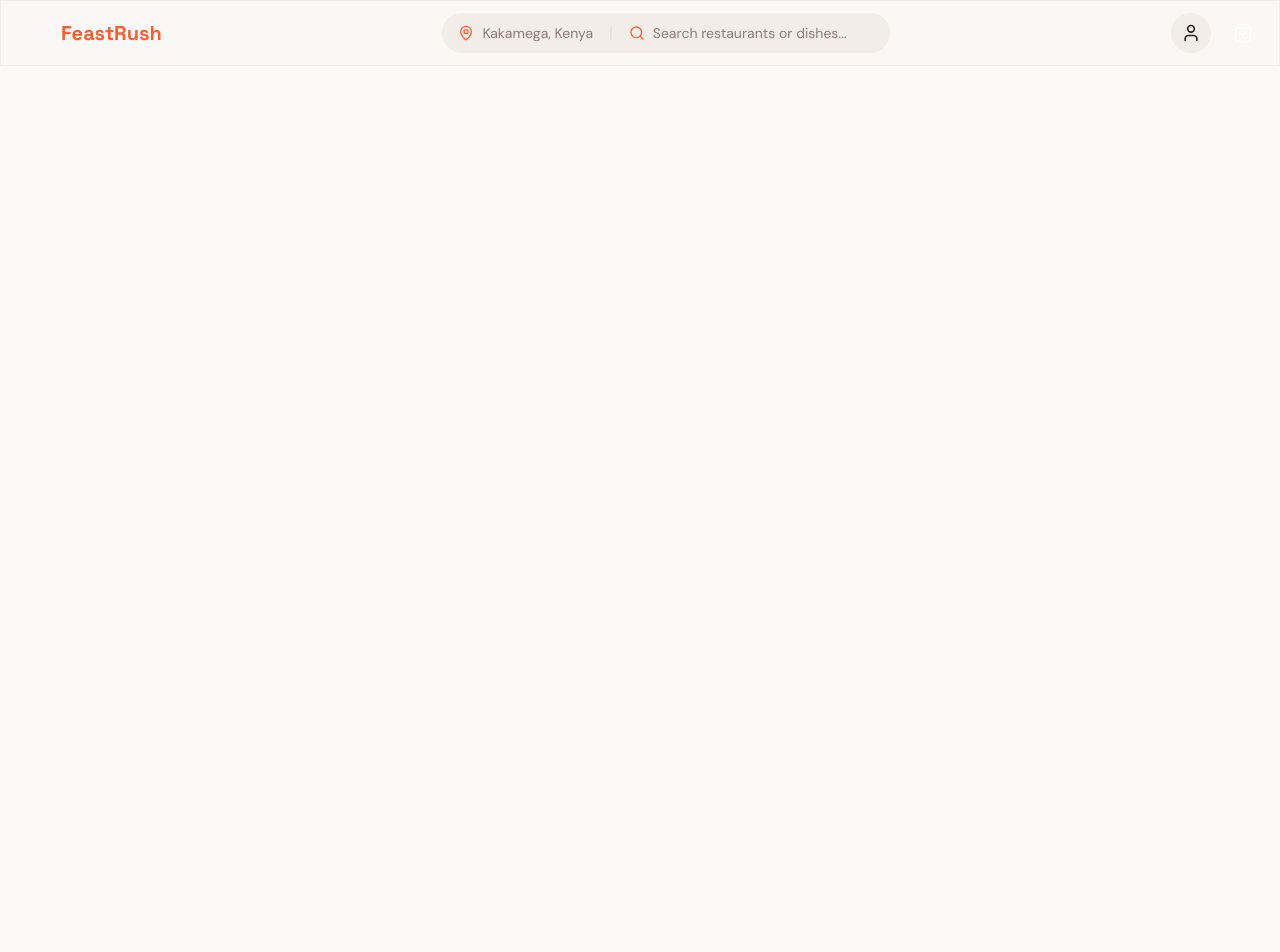
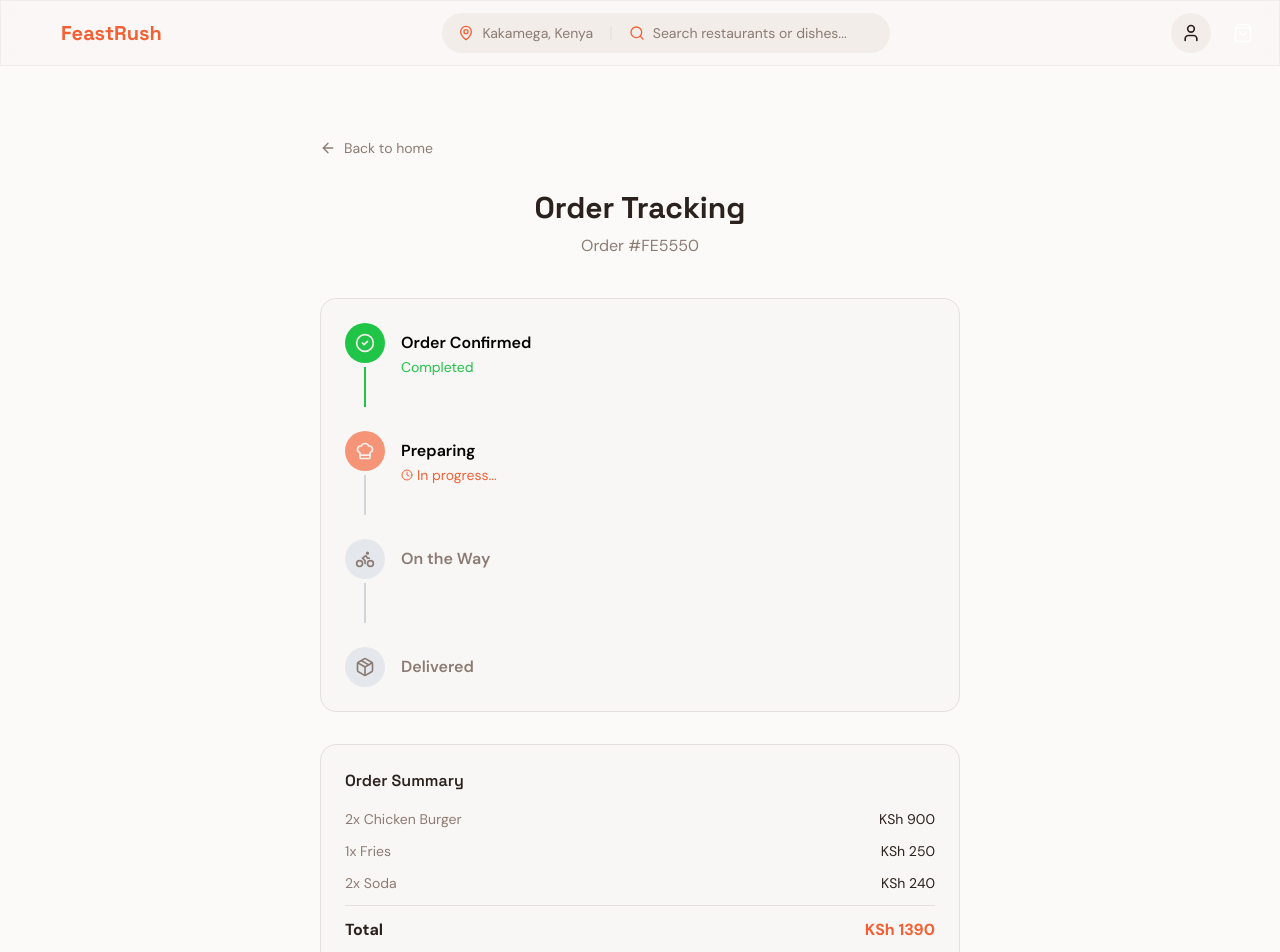
Before and after one commit to mercy-korir600/FeastRush, a Next.js app: page /users in a window 1280 px wide. Shown: the top 952 px of the page. Before the commit the page ends 800 px from the top, so only its background shows below. Built offline with nearby package versions, Linux system fonts and the light colour scheme.

Commit message:
featr: separate types, data, and hooks for order tracking

```diff
--- a/app/globals.css
+++ b/app/globals.css
@@ -10,7 +10,8 @@
   --color-border: hsl(30 15% 88%);
   --color-input: hsl(30 15% 88%);
   --color-ring: hsl(14 90% 58%);
-
+  --color-green: hsl(134 72% 45%);
+  --color-gray: hsl(210 16% 91%);
 
   --color-primary: hsl(14 90% 58%);
   --color-primary-foreground: #ffffff;
--- /dev/null
+++ b/app/users/(features)/trackorder/components/OrderHeader.tsx
@@ -0,0 +1,27 @@
+"use client";
+
+import Link from "next/link";
+import { ArrowLeft } from "lucide-react";
+
+export default function OrderHeader() {
+  return (
+    <>
+      {/* Back Link */}
+      <Link
+        href="/"
+        className="flex items-center gap-2 text-muted-foreground hover:text-foreground transition-colors mb-8"
+      >
+        <ArrowLeft className="w-4 h-4" />
+        <span className="text-sm">Back to home</span>
+      </Link>
+
+      {/* Title */}
+      <div className="text-center mb-10">
+        <h1 className="text-3xl font-bold">Order Tracking</h1>
+        <p className="text-muted-foreground mt-2">
+          Order #FE{Math.floor(Math.random() * 9000 + 1000)}
+        </p>
+      </div>
+    </>
+  );
+}
--- /dev/null
+++ b/app/users/(features)/trackorder/components/OrderSummary.tsx
@@ -0,0 +1,27 @@
+"use client";
+
+import { OrderSummaryProps } from "@users/(features)/trackorder/types/orderTrackingTypes"
+
+export default function OrderSummary({ items, total }: OrderSummaryProps) {
+  return (
+    <div className="bg-card rounded-2xl border border-border p-6">
+      <h3 className="font-semibold mb-4">Order Summary</h3>
+
+      <div className="space-y-3">
+        {items.map((item) => (
+          <div key={item.id} className="flex justify-between text-sm">
+            <span className="text-muted-foreground">
+              {item.quantity}x {item.name}
+            </span>
+            <span>KSh {item.price * item.quantity}</span>
+          </div>
+        ))}
+
+        <div className="border-t pt-3 flex justify-between font-bold">
+          <span>Total</span>
+          <span className="text-primary">KSh {total}</span>
+        </div>
+      </div>
+    </div>
+  );
+}
--- /dev/null
+++ b/app/users/(features)/trackorder/components/OrderTrackingPage.tsx
@@ -0,0 +1,22 @@
+"use client";
+
+import OrderHeader from "./OrderHeader";
+import TrackingSteps from "./TrackingSteps";
+import OrderSummary from "./OrderSummary";
+import { steps, orderItems, calculateTotal } from "@users/(features)/trackorder/data/orderTrackingData";
+import { useOrderTracking } from   "@users/(features)/trackorder/hooks/useOrderTracking";
+
+export default function OrderTrackingPage() {
+  const { currentStep } = useOrderTracking(steps);
+  const total = calculateTotal(orderItems);
+
+  return (
+    <div className="min-h-screen">
+      <div className="container mx-auto px-4 py-8 max-w-2xl">
+        <OrderHeader />
+        <TrackingSteps steps={steps} currentStep={currentStep} />
+        <OrderSummary items={orderItems} total={total} />
+      </div>
+    </div>
+  );
+}
--- /dev/null
+++ b/app/users/(features)/trackorder/components/TrackingStepItem.tsx
@@ -0,0 +1,61 @@
+"use client";
+
+import { Clock } from "lucide-react";
+import { TrackingStepItemProps } from "@users/(features)/trackorder/types/orderTrackingTypes";
+
+export default function TrackingStepItem({
+  step,
+  index,
+  currentStep,
+  isLast,
+}: TrackingStepItemProps) {
+  const isCompleted = index < currentStep;
+  const isActive = index === currentStep;
+  const Icon = step.icon;
+
+  return (
+    <div className="flex items-start gap-4">
+      <div className="flex flex-col items-center">
+        <div
+          className={`w-10 h-10 rounded-full flex items-center justify-center transition-all duration-500 ${
+            isCompleted
+              ? "bg-green text-secondary"
+              : isActive
+              ? "bg-primary text-secondary animate-pulse"
+              : "bg-gray text-muted-foreground"
+          }`}
+        >
+          <Icon className="w-5 h-5" />
+        </div>
+
+        {!isLast && (
+          <div
+            className={`w-0.5 h-10 mt-1 ${
+              isCompleted ? "bg-green" : "bg-gray-300"
+            }`}
+          />
+        )}
+      </div>
+
+      <div className="pt-2">
+        <p
+          className={`font-semibold ${
+            isCompleted || isActive ? "text-black" : "text-muted-foreground"
+          }`}
+        >
+          {step.label}
+        </p>
+
+        {isActive && (
+          <p className="text-sm text-primary mt-0.5 flex items-center gap-1">
+            <Clock className="w-3 h-3" /> In progress...
+          </p>
+        )}
+
+        {isCompleted && (
+          <p className="text-sm text-green mt-0.5">Completed</p>
+        )}
+      </div>
+    </div>
+  );
+}
--- /dev/null
+++ b/app/users/(features)/trackorder/components/TrackingSteps.tsx
@@ -0,0 +1,32 @@
+"use client";
+
+import TrackingStepItem from "./TrackingStepItem";
+
+interface Step {
+  label: string;
+  icon: any;
+  duration: number;
+}
+
+interface Props {
+  steps: Step[];
+  currentStep: number;
+}
+
+export default function TrackingSteps({ steps, currentStep }: Props) {
+  return (
+    <div className="bg-card rounded-2xl border border-border p-6 mb-8">
+      <div className="flex flex-col gap-6">
+        {steps.map((step, i) => (
+          <TrackingStepItem
+            key={step.label}
+            step={step}
+            index={i}
+            currentStep={currentStep}
+            isLast={i === steps.length - 1}
+          />
+        ))}
+      </div>
+    </div>
+  );
+}
--- /dev/null
+++ b/app/users/(features)/trackorder/data/orderTrackingData.ts
@@ -0,0 +1,19 @@
+
+import { Step, Item } from  "@users/(features)/trackorder/types/orderTrackingTypes";
+import { CheckCircle2, ChefHat, Bike, Package } from "lucide-react";
+
+export const steps: Step[] = [
+  { label: "Order Confirmed", icon: CheckCircle2, duration: 3000 },
+  { label: "Preparing", icon: ChefHat, duration: 5000 },
+  { label: "On the Way", icon: Bike, duration: 7000 },
+  { label: "Delivered", icon: Package, duration: 0 },
+];
+
+export const orderItems: Item[] = [
+  { id: 1, name: "Chicken Burger", price: 450, quantity: 2 },
+  { id: 2, name: "Fries", price: 250, quantity: 1 },
+  { id: 3, name: "Soda", price: 120, quantity: 2 },
+];
+
+export const calculateTotal = (items: Item[]) =>
+  items.reduce((acc, item) => acc + item.price * item.quantity, 0);
--- /dev/null
+++ b/app/users/(features)/trackorder/data/sumarrydata.ts
@@ -0,0 +1,10 @@
+import {Item} from "@users/(features)/trackorder/types/orderTrackingTypes"
+
+export const sampleItems: Item[] = [
+  { id: 1, name: "Burger", price: 250, quantity: 2 },
+  { id: 2, name: "Fries", price: 100, quantity: 1 },
+  { id: 3, name: "Soda", price: 50, quantity: 3 },
+];
+
+export const calculateTotal = (items: Item[]) =>
+  items.reduce((sum, item) => sum + item.price * item.quantity, 0);
--- /dev/null
+++ b/app/users/(features)/trackorder/hooks/useOrder.ts
@@ -0,0 +1,17 @@
+
+import { useState } from "react";
+import {Item} from "@users/(features)/trackorder/types/orderTrackingTypes"
+import { calculateTotal, sampleItems } from "@users/(features)/trackorder/data/sumarrydata"
+
+export function useOrder() {
+  const [items, setItems] = useState<Item[]>(sampleItems);
+  const [total, setTotal] = useState<number>(calculateTotal(items));
+
+  const addItem = (newItem: Item) => {
+    const updatedItems = [...items, newItem];
+    setItems(updatedItems);
+    setTotal(calculateTotal(updatedItems));
+  };
+
+  return { items, total, addItem };
+}
--- /dev/null
+++ b/app/users/(features)/trackorder/hooks/useOrderTracking.ts
@@ -0,0 +1,18 @@
+
+import { useEffect, useState } from "react";
+import { Step } from  "@users/(features)/trackorder/types/orderTrackingTypes";
+export function useOrderTracking(steps: Step[]) {
+  const [currentStep, setCurrentStep] = useState(0);
+
+  useEffect(() => {
+    if (currentStep >= steps.length - 1) return;
+
+    const timer = setTimeout(() => {
+      setCurrentStep((prev) => prev + 1);
+    }, steps[currentStep].duration);
+
+    return () => clearTimeout(timer);
+  }, [currentStep, steps]);
+
+  return { currentStep };
+}
--- /dev/null
+++ b/app/users/(features)/trackorder/types/orderTrackingTypes.ts
@@ -0,0 +1,33 @@
+import { ComponentType, SVGProps } from "react";
+
+export interface Step {
+  label: string;
+  icon: ComponentType<SVGProps<SVGSVGElement>>;
+  duration: number;
+}
+
+export interface Item {
+  id: number;
+  name: string;
+  price: number;
+  quantity: number;
+}
+
+export interface TrackingStepItemProps {
+  step: Step;
+  index: number;
+  currentStep: number;
+  isLast: boolean;
+}
+
+// export interface Item {
+//   id: number;
+//   name: string;
+//   price: number;
+//   quantity: number;
+// }
+
+export interface OrderSummaryProps {
+  items: Item[];
+  total: number;
+}
--- a/app/users/page.tsx
+++ b/app/users/page.tsx
@@ -1,10 +1,9 @@
+import OrderTrackingPage from "./(features)/trackorder/components/OrderTrackingPage";
 
 export default function UsersPage() {
   return (
     <div className="p-4">
-
-
-
+  <OrderTrackingPage/>
     </div>
   );
 }
```
